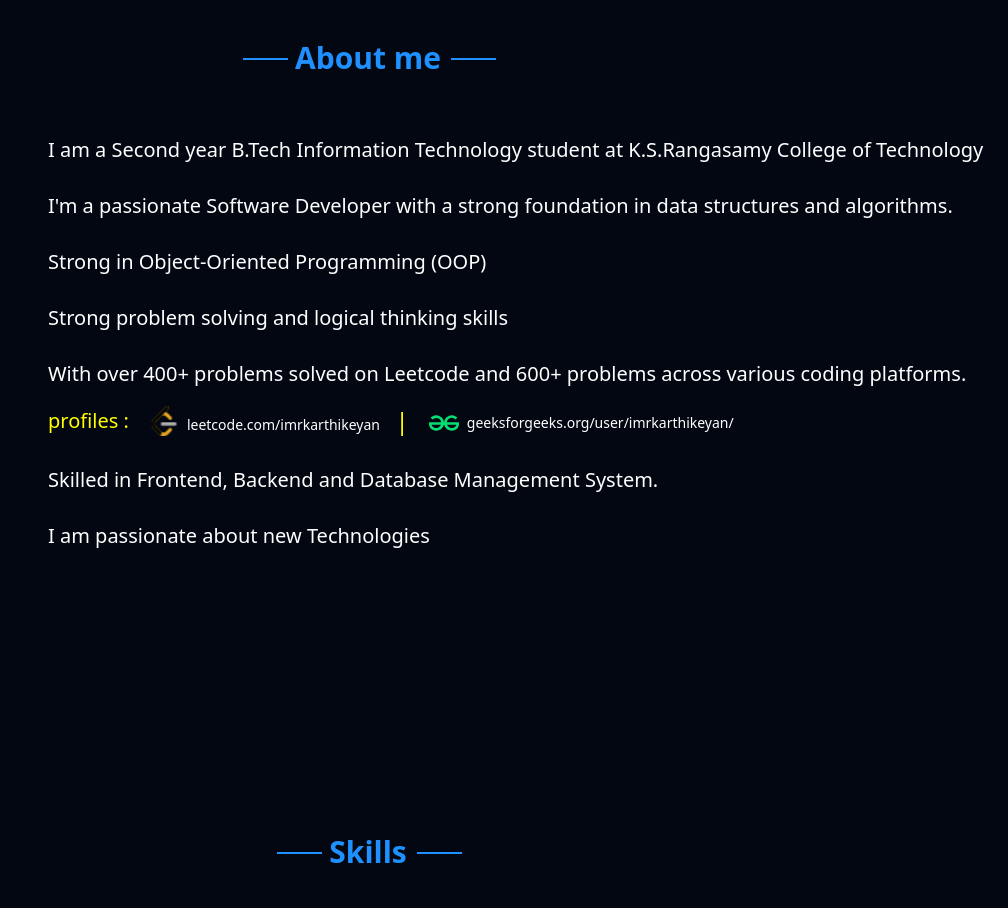
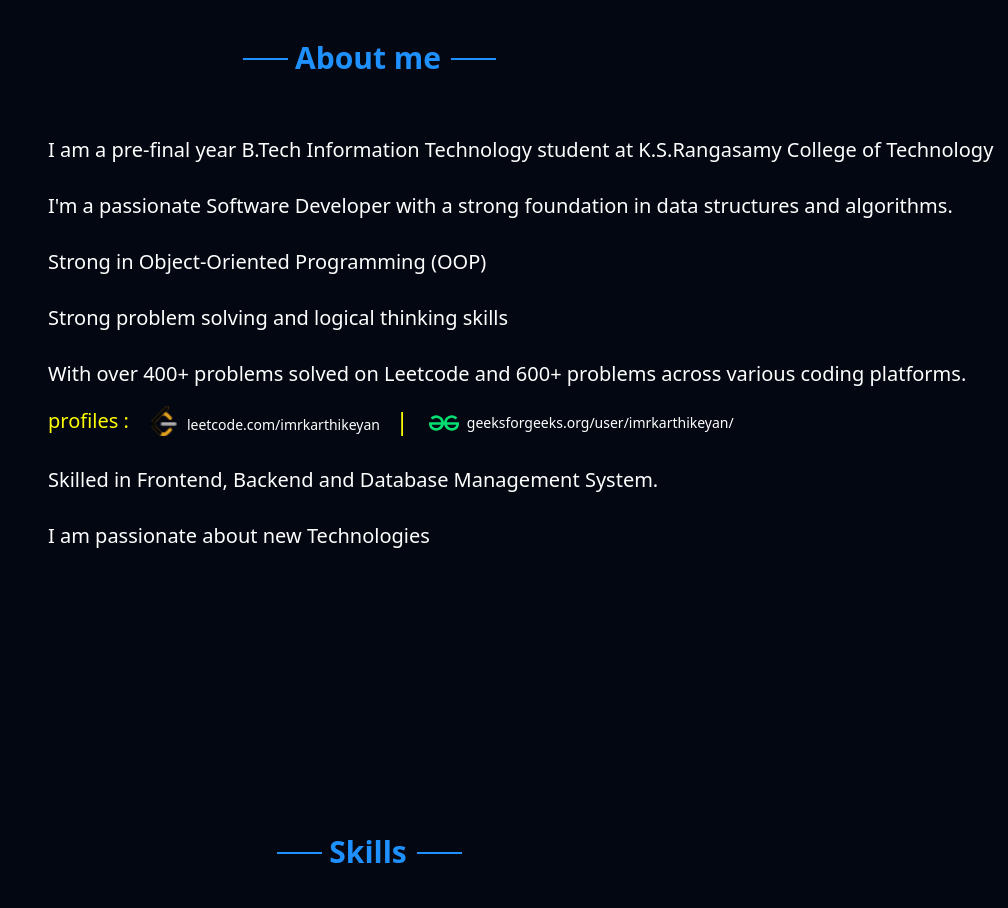
Before and after one commit to imrkarthikeyan/portfolio, a React (Vite) app: page / in a window 1280 px wide. Shown: the part 840-1748 px from the top of the page, without its empty margins (272-1280 px from the left). Built offline with nearby package versions, Linux system fonts and the light colour scheme.

Commit message:
updated current year

```diff
--- a/src/pages/About.jsx
+++ b/src/pages/About.jsx
@@ -21,7 +21,7 @@ export default function About(){
                 </h1>
             </div>
             <ol className="pl-10 lg:pl-80 pt-5 text-xl">
-                <li className="pt-5"><p>I am a Second year B.Tech Information Technology student at K.S.Rangasamy College of Technology</p></li>
+                <li className="pt-5"><p>I am a pre-final year B.Tech Information Technology student at K.S.Rangasamy College of Technology</p></li>
                 <li className="pt-7"><p>I'm a passionate Software Developer with a strong foundation in data structures and algorithms.</p></li>
                 <li className="pt-7"><p>Strong in Object-Oriented Programming (OOP)</p></li>
                 <li className="pt-7"><p>Strong problem solving and logical thinking skills</p></li>
```
